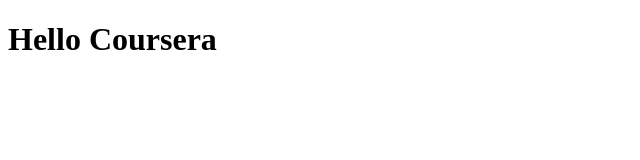
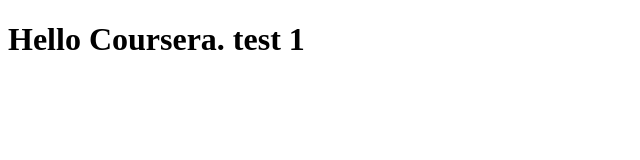
Before and after one commit to NarenGee/coursera-test, a plain HTML site: page site/index.html in a window 1280 px wide. Shown: the whole page, without its empty margins (0-640 px from the left). Drawn offline with Linux system fonts and the light colour scheme.

Commit message:
Small Change

```diff
--- a/site/index.html
+++ b/site/index.html
@@ -4,6 +4,6 @@
 	<title>Hello Coursera!</title>
 </head>
 <body>
-<h1>Hello Coursera</h1>
+<h1>Hello Coursera. test 1</h1>
 </body>
 </html>
```
